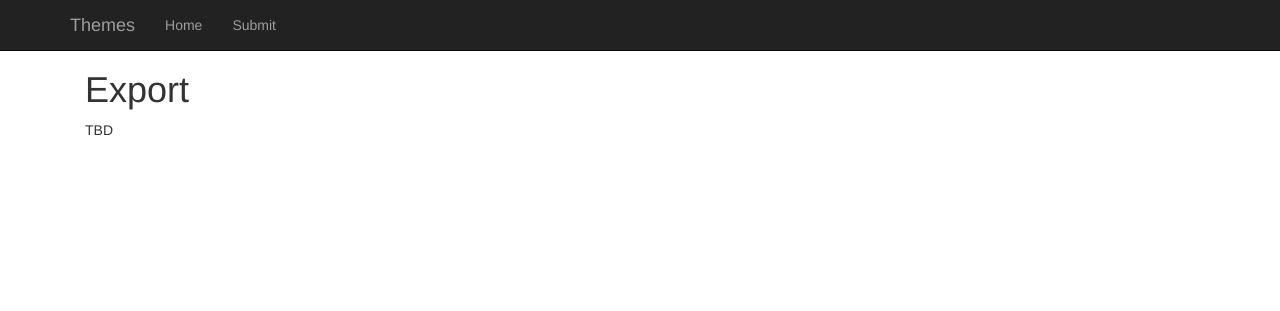
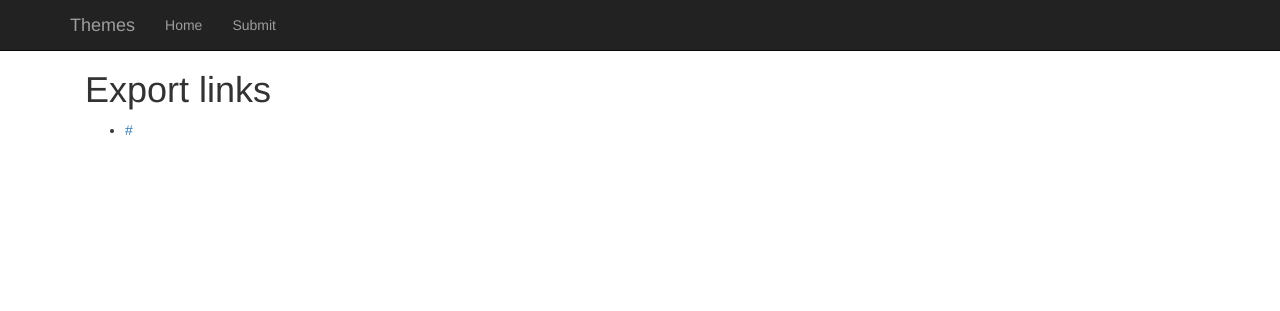
Before and after one commit to afiskon/py-topics-storage, a Flask app: template templates/export.html in a window 1280 px wide. Shown: the top 311 px of the page. Run offline with Flask 2, Linux system fonts and the light colour scheme; the template is opened without the code that fills it: most values are stand-ins (such as "Sample title", 1, 10 or a date in 2020); some libraries are stand-ins or nearby versions.

Commit message:
Actually implement links exporting

```diff
--- a/application.py
+++ b/application.py
@@ -13,9 +13,11 @@ app = flask.Flask(__name__)
 # disables JSON pretty-printing in flask.jsonify
 # app.config['JSONIFY_PRETTYPRINT_REGULAR'] = False
 
+link_regexp = '''(?i)(https?://[^\s\"]+)'''
+
 def encode_description(desc):
     temp = desc.replace("<", "&lt;").replace(">", "&gt;").replace("\n", "<br />")
-    temp = re.sub('''(?i)(https?://[^\s\"]+)''', '''<a href="\\1">\\1</a>''', temp)
+    temp = re.sub(link_regexp, '''<a href="\\1">\\1</a>''', temp)
     return temp
 
 app.jinja_env.globals.update(encode_description = encode_description)
@@ -119,9 +121,14 @@ def get_priority(theme_id, action):
 
 @app.route('/themes/discussed/export', methods=['GET', 'POST'])
 def post_discussed_export():
-	with db_conn() as db:
-		desc_list = db.query("""SELECT description FROM themes WHERE status = 'd'""")
-		return flask.render_template('export.html', section = "themes")
+    with db_conn() as db:
+        desc_list = db.query("""SELECT description FROM themes WHERE status = 'd' ORDER BY updated""")
+        urls = []
+        for (desc,) in desc_list:
+            # app.logger.info("""description = {}""".format(desc))
+            for m in re.finditer(link_regexp, desc):
+                urls.append(m.group(1))
+        return flask.render_template('export.html', section = "themes", urls = urls)
 
 
 @app.route('/themes/discussed/cear', methods=['POST'])
--- a/templates/export.html
+++ b/templates/export.html
@@ -1,6 +1,16 @@
 {% extends "layout.html" %}
-{% block title %}Export{% endblock %}
+{% block title %}Export links{% endblock %}
 {% block body %}
-<h1>Export</h1>
-<p>TBD</p>
+<h1>Export links</h1>
+<p>
+{% if urls == [] %}
+<em>(No links)</em>
+{% else %}
+    <ul>
+    {% for url in urls %}
+        <li><a href="{{ url }}">{{ url }}</a></li>
+    {% endfor %}
+    </ul>
+{% endif %}
+</p>
 {% endblock %}
```
